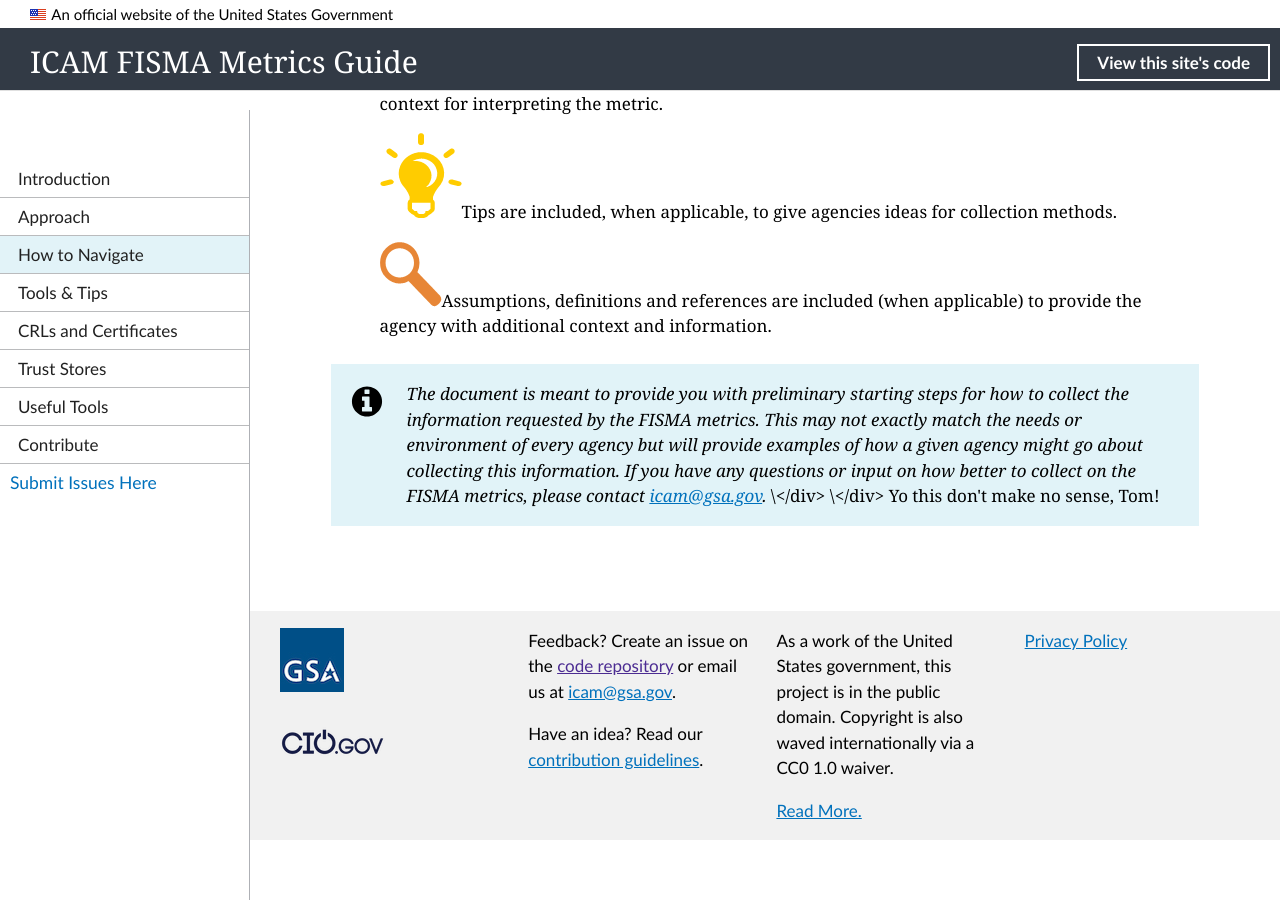
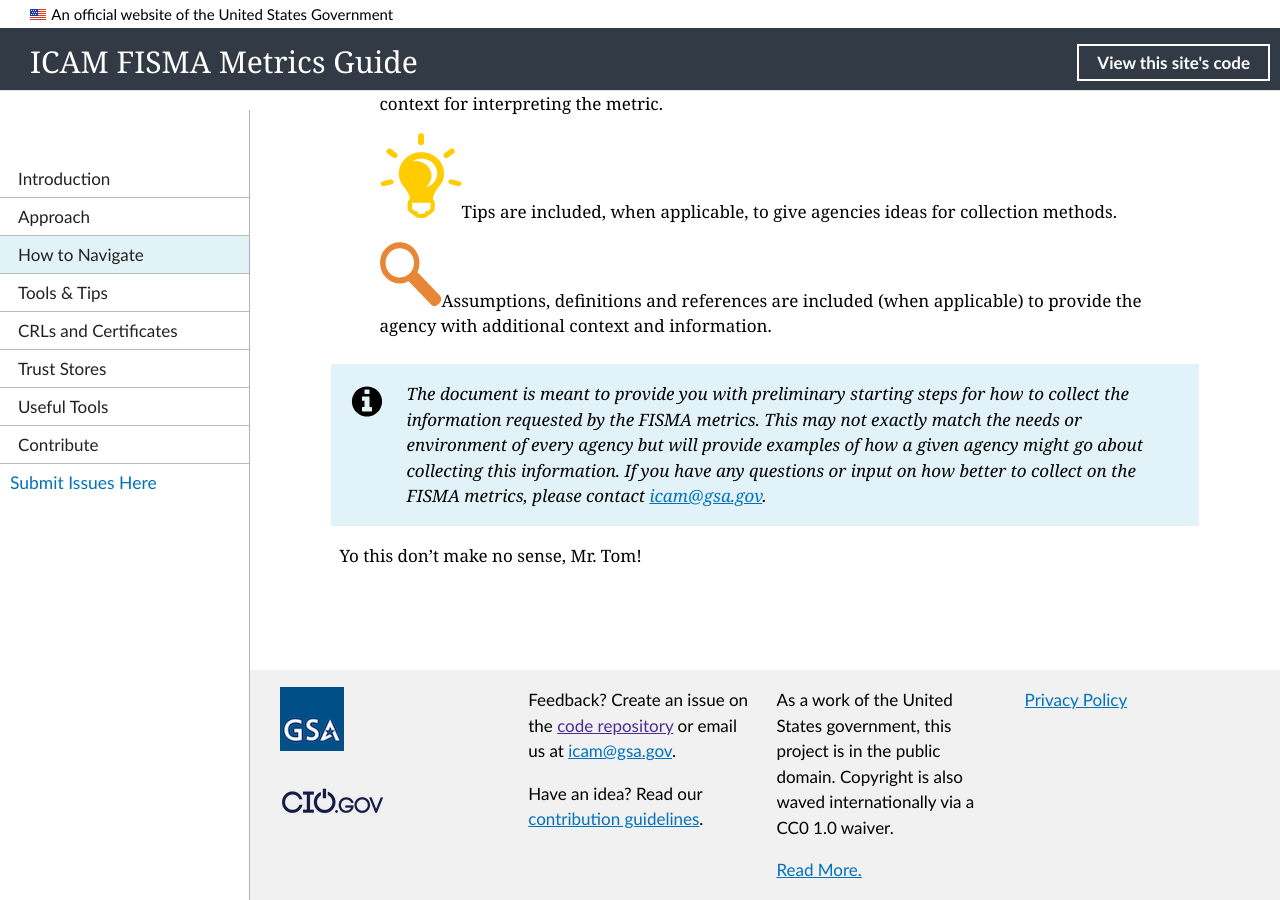
Before and after one commit to GSA/icam-fisma, a Jekyll site: the page built from pages/navigation.md, in a window 1280 px wide and 900 px high, scrolled down 649 px. Built offline with Jekyll 4.4.1, drawn with Linux system fonts in a browser that asks for light colours; nearby versions of some CDN libraries; before the commit the page ends 1489 px from its top, so only the background shows below that.

Commit message:
Update navigation.md

```diff
--- a/pages/navigation.md
+++ b/pages/navigation.md
@@ -18,8 +18,8 @@ permalink: /navigation
 
 <div class="usa-alert usa-alert-info">
   <div class="usa-alert-body">
-    <p class="usa-alert-text"><i>The document is meant to provide you with preliminary starting steps for how to collect the information requested by the FISMA metrics. This may not exactly match the needs or environment of every agency but will provide examples of how a given agency might go about collecting this information. If you have any questions or input on how better to collect on the FISMA metrics, please contact <a href="mailto:icam@gsa.gov">icam@gsa.gov</a>.</i>
-    \</div>
-\</div>
+    <p class="usa-alert-text"><i>The document is meant to provide you with preliminary starting steps for how to collect the information requested by the FISMA metrics. This may not exactly match the needs or environment of every agency but will provide examples of how a given agency might go about collecting this information. If you have any questions or input on how better to collect on the FISMA metrics, please contact <a href="mailto:icam@gsa.gov">icam@gsa.gov</a>.</i></p>
+</div>
+</div>
 
-Yo this don't make no sense, Tom!
+Yo this don't make no sense, Mr. Tom!
```
